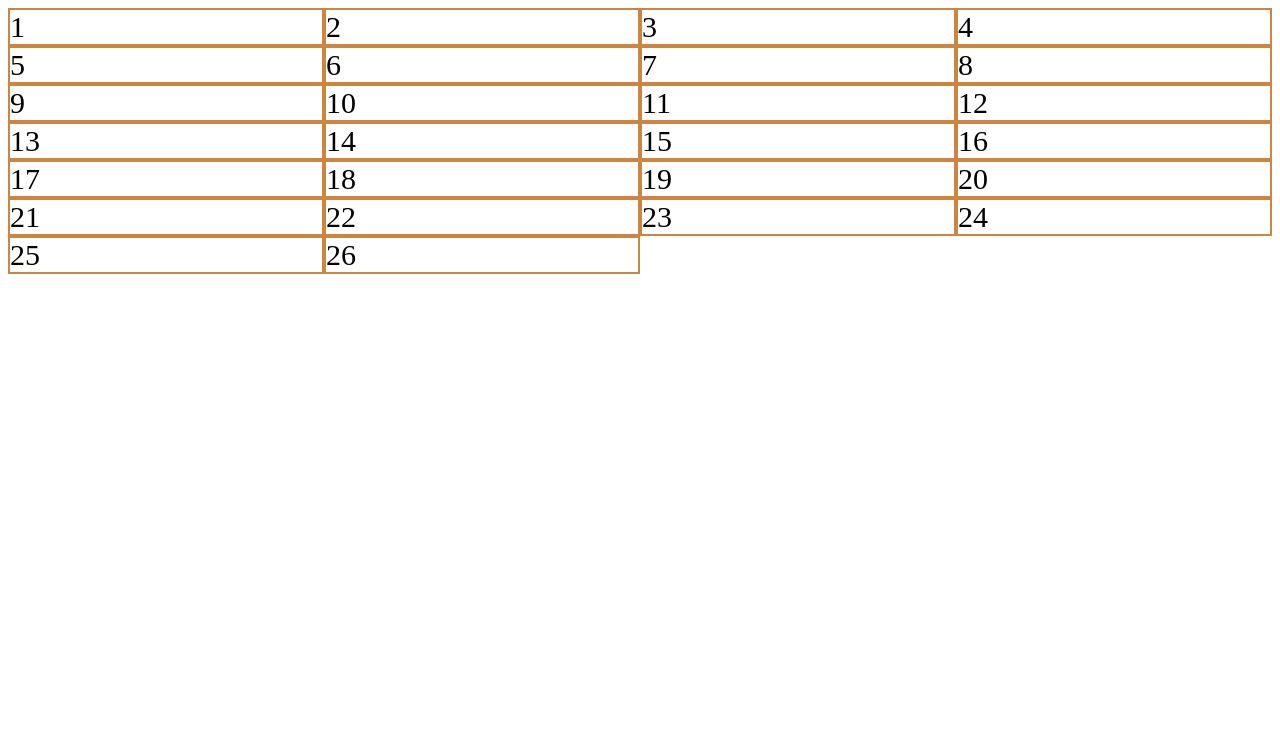
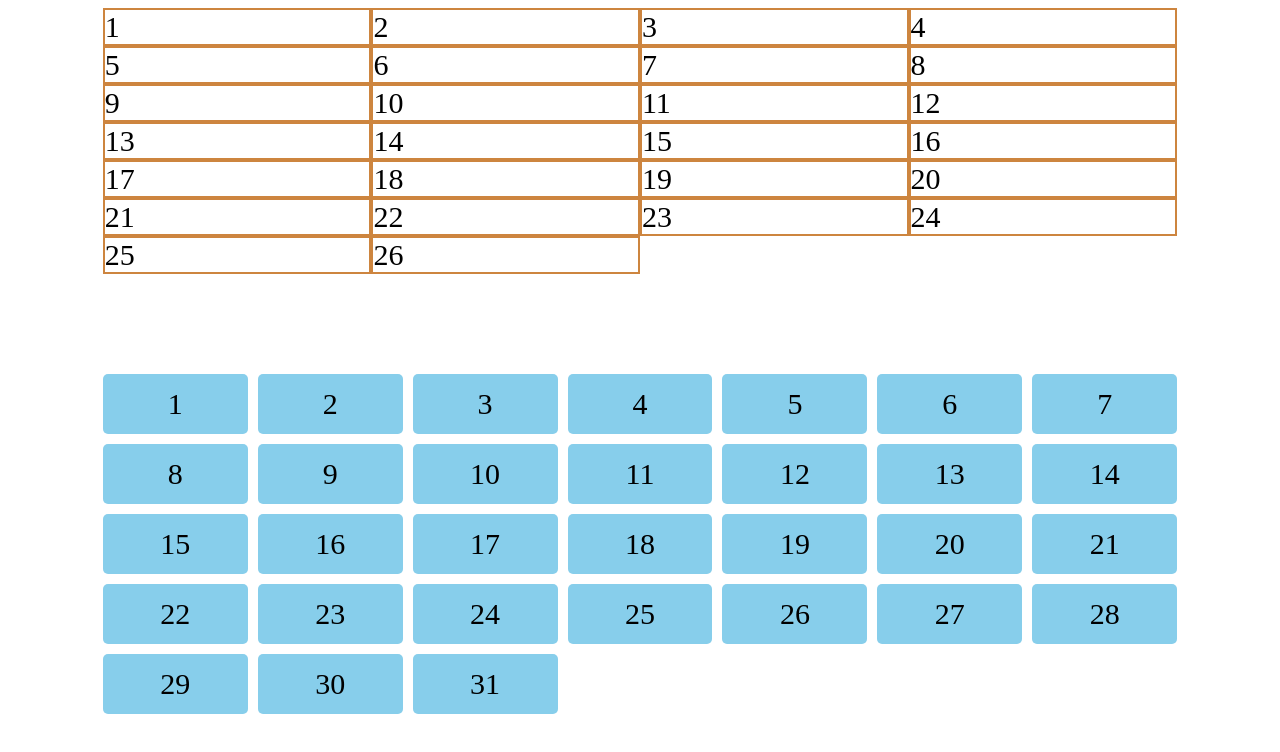
Before and after one commit to yashakib-dev/flex-grid, a plain HTML site: page grid.html in a window 1280 px wide. Drawn offline with Linux system fonts and the light colour scheme.

Commit message:
Calender added

```diff
--- a/grid.css
+++ b/grid.css
@@ -3,11 +3,35 @@
     grid-template-columns: repeat(3, 200px);
      grid-template-columns: repeat(4, 1fr);  /*This code override the previous code */
     justify-content: center;
-
-
+    margin-bottom: 100px;
 
 }
-.box{
+.container .box{
     font-size: 30px;
     border: 2px solid peru;
+
 }
+
+.calender{
+    display: grid;
+    grid-template-columns: repeat(7,1fr);
+    grid-template-rows: repeat(5, 50px);
+    row-gap: 20px;
+    column-gap: 10px;
+}
+.calender .box{
+        font-size: 30px;
+        background-color: skyblue;
+        border-radius: 5px;
+        display: flex;
+        justify-content: center;
+        align-items: center;
+        height: 60px;
+
+}
+
+.set-width{
+    width: 85%;
+    max-width: 1360px;
+    margin: 0 auto;
+}
--- a/grid.html
+++ b/grid.html
@@ -1,13 +1,17 @@
 <!DOCTYPE html>
 <html lang="en">
+
 <head>
     <meta charset="UTF-8">
     <meta name="viewport" content="width=device-width, initial-scale=1.0">
     <title>Grid</title>
     <link rel="stylesheet" href="grid.css">
 </head>
+
 <body>
     <main>
+        <section class="set-width">
+
             <div class="container">
                 <div class="box">1</div>
                 <div class="box">2</div>
@@ -36,6 +40,46 @@
                 <div class="box">25</div>
                 <div class="box">26</div>
             </div>
+
+
+            <div class="calender">
+                <div class="box">1</div>
+                <div class="box">2</div>
+                <div class="box">3</div>
+                <div class="box">4</div>
+                <div class="box">5</div>
+                <div class="box">6</div>
+                <div class="box">7</div>
+                <div class="box">8</div>
+                <div class="box">9</div>
+                <div class="box">10</div>
+                <div class="box">11</div>
+                <div class="box">12</div>
+                <div class="box">13</div>
+                <div class="box">14</div>
+                <div class="box">15</div>
+                <div class="box">16</div>
+                <div class="box">17</div>
+                <div class="box">18</div>
+                <div class="box">19</div>
+                <div class="box">20</div>
+                <div class="box">21</div>
+                <div class="box">22</div>
+                <div class="box">23</div>
+                <div class="box">24</div>
+                <div class="box">25</div>
+                <div class="box">26</div>
+                <div class="box">27</div>
+                <div class="box">28</div>
+                <div class="box">29</div>
+                <div class="box">30</div>
+                <div class="box">31</div>
+
+            </div>
+
+        </section>
+
     </main>
 </body>
+
 </html>
```
Lines whose indentation alone changed are shown as unchanged.
